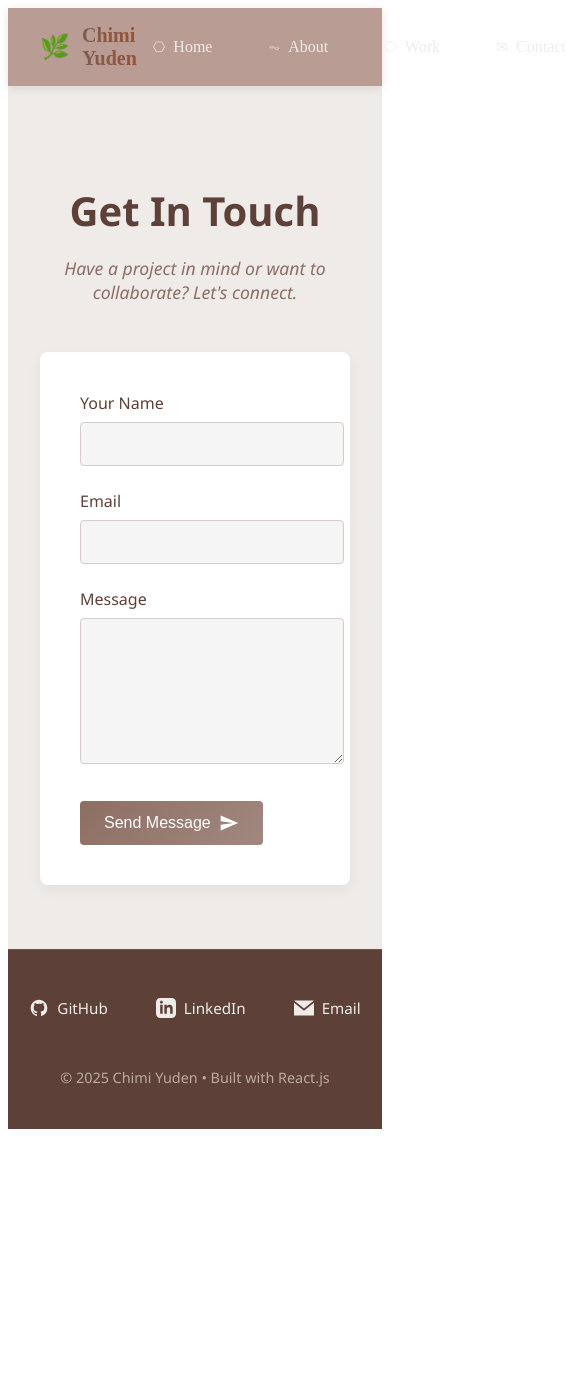
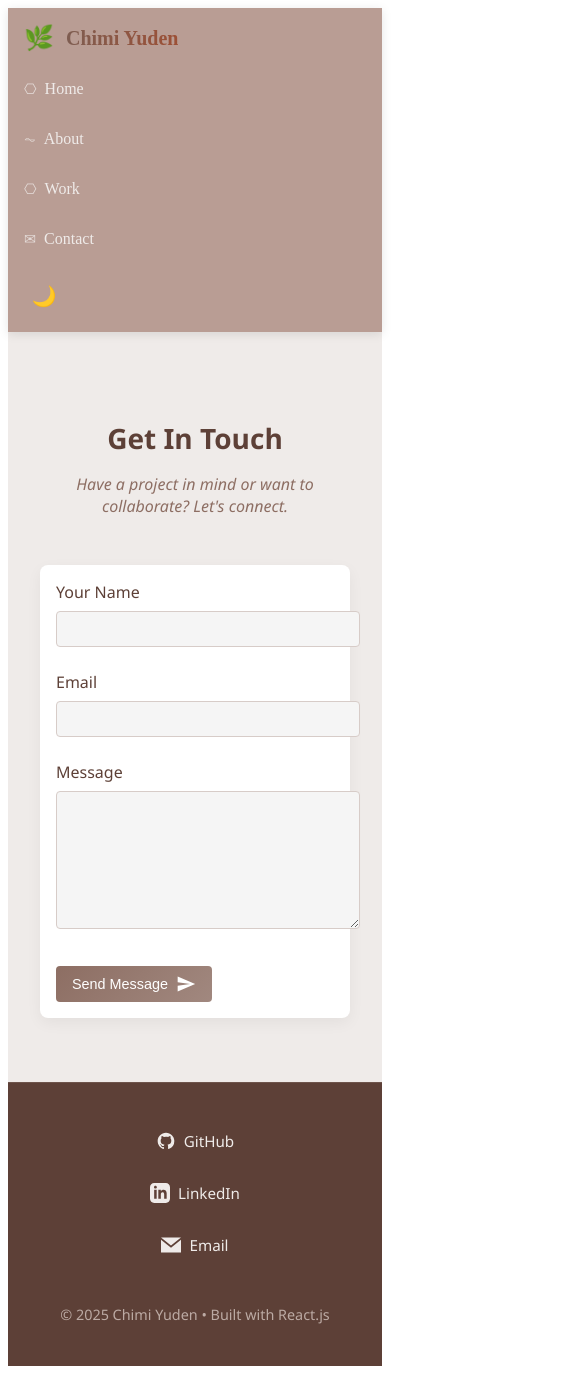
Before and after one commit to chimiyuden/my-profile, a React (Vite) app: page /contact in a window 390 px wide. Shown: the top 1374 px of the page, 585 px wide, since content can reach past the window. Before the commit the page ends 1137 px from the top, so only its background shows below. Built offline with nearby package versions, Linux system fonts and the light colour scheme.

Commit message:
added resposnives css

```diff
--- a/src/App.css
+++ b/src/App.css
@@ -1,9 +1,9 @@
 /* css for the footer */
 .professional-footer {
-  background-color: #5D4037; /* Rich brown */
-  color: #EFEBE9; /* Light beige text */
+  background-color: #5d4037; /* Rich brown */
+  color: #efebe9; /* Light beige text */
   padding: 2.5rem 0;
-  font-family: 'Segoe UI', Tahoma, Geneva, Verdana, sans-serif;
+  font-family: "Segoe UI", Tahoma, Geneva, Verdana, sans-serif;
   border-top: 1px solid rgba(255, 255, 255, 0.1);
 }
 
@@ -26,7 +26,7 @@
 .social-link {
   display: flex;
   align-items: center;
-  color: #EFEBE9;
+  color: #efebe9;
   text-decoration: none;
   transition: all 0.3s ease;
   padding: 0.5rem;
@@ -34,7 +34,7 @@
 }
 
 .social-link:hover {
-  color: #D7CCC8; /* Light brown */
+  color: #d7ccc8; /* Light brown */
   transform: translateY(-2px);
   background-color: rgba(255, 255, 255, 0.05);
 }
@@ -58,7 +58,7 @@
 
 .copyright {
   font-size: 0.9rem;
-  color: #BCAAA4; /* Lighter brown */
+  color: #bcaaa4; /* Lighter brown */
   margin: 0;
   line-height: 1.6;
 }
@@ -66,10 +66,10 @@
 /* hero css */
 
 .hero-section {
-  background-color: #EFEBE9; /* Light beige */
+  background-color: #efebe9; /* Light beige */
   padding: 4rem 0;
-  color: #3E2723; /* Dark brown */
-  font-family: 'Segoe UI', Tahoma, Geneva, Verdana, sans-serif;
+  color: #3e2723; /* Dark brown */
+  font-family: "Segoe UI", Tahoma, Geneva, Verdana, sans-serif;
 }
 
 .hero-container {
@@ -87,7 +87,7 @@
   height: 200px;
   border-radius: 50%;
   overflow: hidden;
-  border: 5px solid #5D4037; /* Rich brown */
+  border: 5px solid #5d4037; /* Rich brown */
   box-shadow: 0 10px 25px rgba(0, 0, 0, 0.1);
 }
 
@@ -107,7 +107,7 @@
 }
 
 .terminal-header {
-  background-color: #D7CCC8; /* Light brown */
+  background-color: #d7ccc8; /* Light brown */
   padding: 0.5rem 1rem;
   display: flex;
   align-items: center;
@@ -138,8 +138,8 @@
 
 .terminal-body {
   padding: 1.5rem;
-  color: #EFEBE9; /* Light beige */
-  font-family: 'Courier New', monospace;
+  color: #efebe9; /* Light beige */
+  font-family: "Courier New", monospace;
   line-height: 1.6;
 }
 
@@ -148,12 +148,12 @@
 }
 
 .prompt {
-  color: #BCAAA4; /* Lightest brown */
+  color: #bcaaa4; /* Lightest brown */
   margin-right: 0.5rem;
 }
 
 .highlight {
-  color: #D7CCC8; /* Light brown */
+  color: #d7ccc8; /* Light brown */
   font-weight: bold;
 }
 
@@ -169,13 +169,18 @@
 }
 
 @keyframes blink {
-  0%, 100% { opacity: 1; }
-  50% { opacity: 0; }
+  0%,
+  100% {
+    opacity: 1;
+  }
+  50% {
+    opacity: 0;
+  }
 }
 
 .hero-footer {
   text-align: center;
-  color: #8D6E63; /* Medium brown */
+  color: #8d6e63; /* Medium brown */
   font-style: italic;
   margin-top: 1rem;
 }
@@ -198,7 +203,7 @@
 }
 
 [data-theme="dark"] .elegant-navbar {
-  background-color: #3E2723; /* Darker brown */
+  background-color: #3e2723; /* Darker brown */
   box-shadow: 0 2px 10px rgba(0, 0, 0, 0.3);
 }
 
@@ -234,7 +239,7 @@
   display: flex;
   align-items: center;
   gap: 0.5rem;
-  color: #EFEBE9;
+  color: #efebe9;
   text-decoration: none;
   padding: 0.5rem 1rem;
   border-radius: 4px;
@@ -244,15 +249,15 @@
 
 .nav-link:hover {
   background-color: rgba(255, 255, 255, 0.1);
-  color: #D7CCC8;
+  color: #d7ccc8;
 }
 
 .nav-link.active {
-  color: #A1887F; /* Medium brown for active state */
+  color: #a1887f; /* Medium brown for active state */
 }
 
 .nav-link.active::after {
-  content: '';
+  content: "";
   position: absolute;
   bottom: -8px;
   left: 50%;
@@ -260,7 +265,7 @@
   width: 5px;
   height: 5px;
   border-radius: 50%;
-  background-color: #D7CCC8; /* Light brown dot */
+  background-color: #d7ccc8; /* Light brown dot */
 }
 
 .link-icon {
@@ -280,7 +285,7 @@
 .theme-toggle {
   background: none;
   border: none;
-  color: #EFEBE9;
+  color: #efebe9;
   cursor: pointer;
   font-size: 1.25rem;
   padding: 0.5rem;
@@ -296,23 +301,22 @@
 .theme-toggle:hover {
   background-color: rgba(255, 255, 255, 0.1);
   transform: scale(1.1);
-  color: #D7CCC8;
+  color: #d7ccc8;
 }
-
 
 /* css for about */
 
 /* ===== BROWN-THEMED ABOUT SECTION ===== */
 .professional-about {
-  background-color: #EFEBE9; /* Light beige background */
+  background-color: #efebe9; /* Light beige background */
   padding: 4rem 0;
-  color: #3E2723; /* Dark brown text */
-  font-family: 'Segoe UI', Tahoma, Geneva, Verdana, sans-serif;
+  color: #3e2723; /* Dark brown text */
+  font-family: "Segoe UI", Tahoma, Geneva, Verdana, sans-serif;
 }
 
 [data-theme="dark"] .professional-about {
-  background-color: #4E342E; /* Darker brown */
-  color: #D7CCC8; /* Light beige text */
+  background-color: #4e342e; /* Darker brown */
+  color: #d7ccc8; /* Light beige text */
 }
 
 .about-container {
@@ -329,22 +333,22 @@
 .section-title {
   font-size: 2.5rem;
   font-weight: 700;
-  color: #5D4037; /* Medium brown */
+  color: #5d4037; /* Medium brown */
   margin-bottom: 0.5rem;
 }
 
 [data-theme="dark"] .section-title {
-  color: #D7CCC8;
+  color: #d7ccc8;
 }
 
 .section-subtitle {
   font-size: 1.1rem;
-  color: #8D6E63; /* Lighter brown */
+  color: #8d6e63; /* Lighter brown */
   font-style: italic;
 }
 
 [data-theme="dark"] .section-subtitle {
-  color: #A1887F;
+  color: #a1887f;
 }
 
 .about-content {
@@ -362,11 +366,11 @@
 .intro-text {
   font-size: 1.1rem;
   line-height: 1.8;
-  color: #5D4037;
+  color: #5d4037;
 }
 
 [data-theme="dark"] .intro-text {
-  color: #D7CCC8;
+  color: #d7ccc8;
 }
 
 .about-grid {
@@ -385,7 +389,7 @@
 }
 
 [data-theme="dark"] .about-card {
-  background-color: #3E2723;
+  background-color: #3e2723;
   box-shadow: 0 5px 15px rgba(0, 0, 0, 0.2);
 }
 
@@ -400,16 +404,16 @@
   gap: 1rem;
   margin-bottom: 1.5rem;
   padding-bottom: 1rem;
-  border-bottom: 1px solid #D7CCC8;
+  border-bottom: 1px solid #d7ccc8;
 }
 
 [data-theme="dark"] .card-header {
-  border-bottom-color: #5D4037;
+  border-bottom-color: #5d4037;
 }
 
 .card-icon {
   font-size: 1.5rem;
-  background-color: #8D6E63;
+  background-color: #8d6e63;
   color: white;
   width: 40px;
   height: 40px;
@@ -421,30 +425,30 @@
 
 .card-header h3 {
   font-size: 1.25rem;
-  color: #5D4037;
+  color: #5d4037;
   margin: 0;
 }
 
 [data-theme="dark"] .card-header h3 {
-  color: #D7CCC8;
+  color: #d7ccc8;
 }
 
 .card-content {
-  color: #5D4037;
+  color: #5d4037;
 }
 
 [data-theme="dark"] .card-content {
-  color: #D7CCC8;
+  color: #d7ccc8;
 }
 
 .card-content h4 {
-  color: #5D4037;
+  color: #5d4037;
   margin: 1rem 0 0.5rem;
   font-size: 1.1rem;
 }
 
 [data-theme="dark"] .card-content h4 {
-  color: #BCAAA4;
+  color: #bcaaa4;
 }
 
 .card-content p {
@@ -454,22 +458,22 @@
 
 .date {
   font-style: italic;
-  color: #8D6E63;
+  color: #8d6e63;
   font-size: 0.9rem;
 }
 
 [data-theme="dark"] .date {
-  color: #A1887F;
+  color: #a1887f;
 }
 
 .education-divider {
   height: 1px;
-  background-color: #D7CCC8;
+  background-color: #d7ccc8;
   margin: 1.5rem 0;
 }
 
 [data-theme="dark"] .education-divider {
-  background-color: #5D4037;
+  background-color: #5d4037;
 }
 
 /* Skills Section */
@@ -484,43 +488,43 @@
 .skill-name {
   display: block;
   margin-bottom: 0.5rem;
-  color: #5D4037;
+  color: #5d4037;
   font-weight: 500;
 }
 
 [data-theme="dark"] .skill-name {
-  color: #D7CCC8;
+  color: #d7ccc8;
 }
 
 .skill-bar {
   height: 8px;
-  background-color: #D7CCC8;
+  background-color: #d7ccc8;
   border-radius: 4px;
   overflow: hidden;
 }
 
 [data-theme="dark"] .skill-bar {
-  background-color: #5D4037;
+  background-color: #5d4037;
 }
 
 .skill-level {
   height: 100%;
-  background: linear-gradient(90deg, #8D6E63, #A1887F);
+  background: linear-gradient(90deg, #8d6e63, #a1887f);
   border-radius: 4px;
   transition: width 1s ease-out;
 }
 /* contact css */
 /* ===== BROWN-THEMED CONTACT SECTION ===== */
 .contact-section {
-  background-color: #EFEBE9; /* Light beige background */
+  background-color: #efebe9; /* Light beige background */
   padding: 4rem 0;
-  color: #3E2723; /* Dark brown text */
-  font-family: 'Segoe UI', Tahoma, Geneva, Verdana, sans-serif;
+  color: #3e2723; /* Dark brown text */
+  font-family: "Segoe UI", Tahoma, Geneva, Verdana, sans-serif;
 }
 
 [data-theme="dark"] .contact-section {
-  background-color: #4E342E; /* Darker brown */
-  color: #D7CCC8; /* Light beige text */
+  background-color: #4e342e; /* Darker brown */
+  color: #d7ccc8; /* Light beige text */
 }
 
 .contact-container {
@@ -537,22 +541,22 @@
 .section-title {
   font-size: 2.5rem;
   font-weight: 700;
-  color: #5D4037; /* Medium brown */
+  color: #5d4037; /* Medium brown */
   margin-bottom: 0.5rem;
 }
 
 [data-theme="dark"] .section-title {
-  color: #D7CCC8;
+  color: #d7ccc8;
 }
 
 .section-subtitle {
   font-size: 1.1rem;
-  color: #8D6E63; /* Lighter brown */
+  color: #8d6e63; /* Lighter brown */
   font-style: italic;
 }
 
 [data-theme="dark"] .section-subtitle {
-  color: #A1887F;
+  color: #a1887f;
 }
 
 .contact-form {
@@ -563,7 +567,7 @@
 }
 
 [data-theme="dark"] .contact-form {
-  background-color: #3E2723;
+  background-color: #3e2723;
   box-shadow: 0 5px 15px rgba(0, 0, 0, 0.2);
 }
 
@@ -574,43 +578,43 @@
 .form-label {
   display: block;
   margin-bottom: 0.5rem;
-  color: #5D4037;
+  color: #5d4037;
   font-weight: 500;
 }
 
 [data-theme="dark"] .form-label {
-  color: #D7CCC8;
+  color: #d7ccc8;
 }
 
 .form-input,
 .form-textarea {
   width: 100%;
   padding: 0.75rem 1rem;
-  border: 1px solid #D7CCC8;
+  border: 1px solid #d7ccc8;
   border-radius: 4px;
   font-size: 1rem;
   transition: all 0.3s ease;
-  background-color: #F5F5F5;
-  color: #3E2723;
+  background-color: #f5f5f5;
+  color: #3e2723;
 }
 
 [data-theme="dark"] .form-input,
 [data-theme="dark"] .form-textarea {
-  background-color: #5D4037;
-  border-color: #8D6E63;
-  color: #EFEBE9;
+  background-color: #5d4037;
+  border-color: #8d6e63;
+  color: #efebe9;
 }
 
 .form-input:focus,
 .form-textarea:focus {
   outline: none;
-  border-color: #8D6E63;
+  border-color: #8d6e63;
   box-shadow: 0 0 0 2px rgba(141, 110, 99, 0.2);
 }
 
 [data-theme="dark"] .form-input:focus,
 [data-theme="dark"] .form-textarea:focus {
-  border-color: #A1887F;
+  border-color: #a1887f;
   box-shadow: 0 0 0 2px rgba(161, 136, 127, 0.3);
 }
 
@@ -623,7 +627,7 @@
   display: inline-flex;
   align-items: center;
   justify-content: center;
-  background: linear-gradient(135deg, #8D6E63, #A1887F);
+  background: linear-gradient(135deg, #8d6e63, #a1887f);
   color: white;
   border: none;
   padding: 0.75rem 1.5rem;
@@ -636,7 +640,7 @@
 }
 
 .submit-button:hover {
-  background: linear-gradient(135deg, #7B5D57, #8D6E63);
+  background: linear-gradient(135deg, #7b5d57, #8d6e63);
   transform: translateY(-2px);
   box-shadow: 0 4px 8px rgba(0, 0, 0, 0.1);
 }
@@ -652,15 +656,15 @@
 
 /* ===== BROWN-THEMED PROJECTS SECTION ===== */
 .projects-section {
-  background-color: #F5F5F5; /* Light gray-beige */
+  background-color: #f5f5f5; /* Light gray-beige */
   padding: 4rem 0;
-  color: #3E2723; /* Dark brown text */
-  font-family: 'Segoe UI', Tahoma, Geneva, Verdana, sans-serif;
+  color: #3e2723; /* Dark brown text */
+  font-family: "Segoe UI", Tahoma, Geneva, Verdana, sans-serif;
 }
 
 [data-theme="dark"] .projects-section {
-  background-color: #4E342E; /* Darker brown */
-  color: #D7CCC8; /* Light beige text */
+  background-color: #4e342e; /* Darker brown */
+  color: #d7ccc8; /* Light beige text */
 }
 
 .section-header {
@@ -671,22 +675,22 @@
 .section-title {
   font-size: 2.5rem;
   font-weight: 700;
-  color: #5D4037; /* Medium brown */
+  color: #5d4037; /* Medium brown */
   margin-bottom: 0.5rem;
 }
 
 [data-theme="dark"] .section-title {
-  color: #D7CCC8;
+  color: #d7ccc8;
 }
 
 .section-subtitle {
   font-size: 1.1rem;
-  color: #8D6E63; /* Lighter brown */
+  color: #8d6e63; /* Lighter brown */
   font-style: italic;
 }
 
 [data-theme="dark"] .section-subtitle {
-  color: #A1887F;
+  color: #a1887f;
 }
 
 .projects-placeholder {
@@ -704,7 +708,7 @@
 }
 
 [data-theme="dark"] .placeholder-card {
-  background-color: #3E2723;
+  background-color: #3e2723;
   box-shadow: 0 5px 15px rgba(0, 0, 0, 0.2);
 }
 
@@ -717,33 +721,33 @@
 .projects-icon {
   width: 60px;
   height: 60px;
-  fill: #8D6E63;
+  fill: #8d6e63;
   margin-bottom: 1.5rem;
 }
 
 [data-theme="dark"] .projects-icon {
-  fill: #A1887F;
+  fill: #a1887f;
 }
 
 .placeholder-card h3 {
   font-size: 1.5rem;
-  color: #5D4037;
+  color: #5d4037;
   margin-bottom: 1rem;
 }
 
 [data-theme="dark"] .placeholder-card h3 {
-  color: #D7CCC8;
+  color: #d7ccc8;
 }
 
 .placeholder-card p {
-  color: #5D4037;
+  color: #5d4037;
   line-height: 1.6;
   margin-bottom: 2rem;
   max-width: 600px;
 }
 
 [data-theme="dark"] .placeholder-card p {
-  color: #D7CCC8;
+  color: #d7ccc8;
 }
 
 .placeholder-actions {
@@ -756,7 +760,7 @@
 .placeholder-button {
   display: inline-block;
   padding: 0.75rem 1.5rem;
-  background: linear-gradient(135deg, #8D6E63, #A1887F);
+  background: linear-gradient(135deg, #8d6e63, #a1887f);
   color: white;
   border-radius: 4px;
   text-decoration: none;
@@ -765,22 +769,173 @@
 }
 
 .placeholder-button:hover {
-  background: linear-gradient(135deg, #7B5D57, #8D6E63);
+  background: linear-gradient(135deg, #7b5d57, #8d6e63);
   transform: translateY(-2px);
   box-shadow: 0 4px 8px rgba(0, 0, 0, 0.1);
 }
 
 .placeholder-button.secondary {
   background: transparent;
-  color: #5D4037;
-  border: 1px solid #8D6E63;
+  color: #5d4037;
+  border: 1px solid #8d6e63;
 }
 
 [data-theme="dark"] .placeholder-button.secondary {
-  color: #D7CCC8;
-  border-color: #A1887F;
+  color: #d7ccc8;
+  border-color: #a1887f;
 }
 
 .placeholder-button.secondary:hover {
   background: rgba(141, 110, 99, 0.1);
 }
+
+/* Responsive Media Queries */
+@media (max-width: 1024px) {
+  /* Adjustments for tablets and small laptops */
+  .hero-section {
+    padding: 3rem 0;
+  }
+
+  .about-card {
+    padding: 1.25rem;
+  }
+
+  .contact-form {
+    padding: 2rem;
+  }
+
+  .placeholder-card {
+    padding: 2rem;
+  }
+}
+
+@media (max-width: 768px) {
+  /* Adjustments for tablets */
+  .elegant-navbar {
+    padding: 1rem;
+    flex-direction: column;
+    align-items: flex-start;
+  }
+
+  .nav-brand {
+    margin-bottom: 1rem;
+  }
+
+  .nav-menu {
+    flex-direction: column;
+    gap: 0.5rem;
+    width: 100%;
+  }
+
+  .nav-link {
+    padding: 0.75rem 0;
+  }
+
+  .nav-actions {
+    margin-top: 1rem;
+    width: 100%;
+    justify-content: space-between;
+  }
+
+  .hero-container {
+    gap: 1.5rem;
+  }
+
+  .profile-image-container {
+    width: 150px;
+    height: 150px;
+  }
+
+  .section-title {
+    font-size: 2rem;
+  }
+
+  .about-grid {
+    grid-template-columns: 1fr;
+  }
+
+  .contact-form {
+    padding: 1.5rem;
+  }
+
+  .placeholder-card {
+    padding: 1.5rem;
+  }
+}
+
+@media (max-width: 480px) {
+  /* Adjustments for mobile phones */
+  .hero-section {
+    padding: 2rem 0;
+  }
+
+  .profile-image-container {
+    width: 120px;
+    height: 120px;
+  }
+
+  .terminal-body {
+    padding: 1rem;
+    font-size: 0.9rem;
+  }
+
+  .typing-text {
+    font-size: 1rem;
+  }
+
+  .section-title {
+    font-size: 1.75rem;
+  }
+
+  .section-subtitle {
+    font-size: 1rem;
+  }
+
+  .intro-text {
+    font-size: 1rem;
+  }
+
+  .about-card {
+    padding: 1rem;
+  }
+
+  .card-header {
+    flex-direction: column;
+    align-items: flex-start;
+    gap: 0.5rem;
+  }
+
+  .contact-form {
+    padding: 1rem;
+  }
+
+  .form-input,
+  .form-textarea {
+    padding: 0.5rem 0.75rem;
+  }
+
+  .submit-button {
+    padding: 0.5rem 1rem;
+    font-size: 0.9rem;
+  }
+
+  .placeholder-card {
+    padding: 1rem;
+  }
+
+  .placeholder-button {
+    padding: 0.5rem 1rem;
+    font-size: 0.9rem;
+  }
+
+  .footer-social {
+    flex-direction: column;
+    gap: 1rem;
+    align-items: center;
+  }
+
+  .social-link {
+    justify-content: center;
+    width: 100%;
+  }
+}
```
